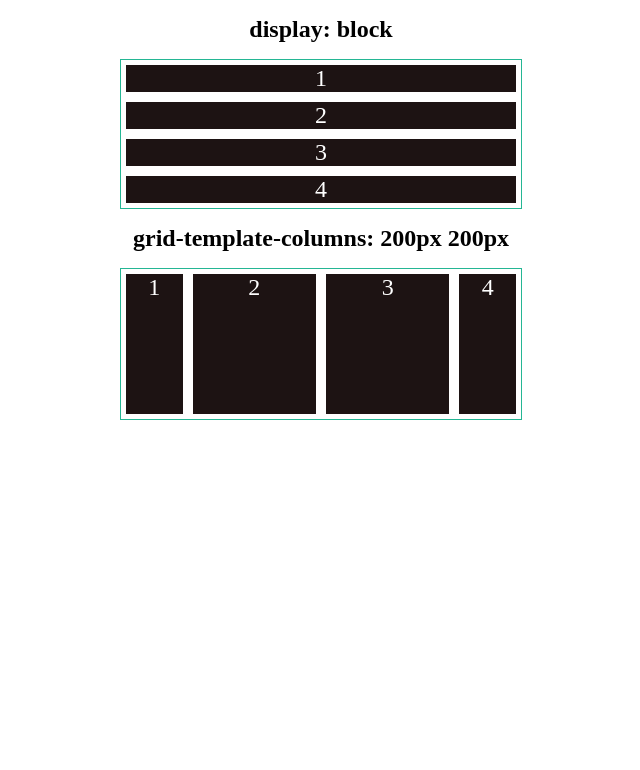
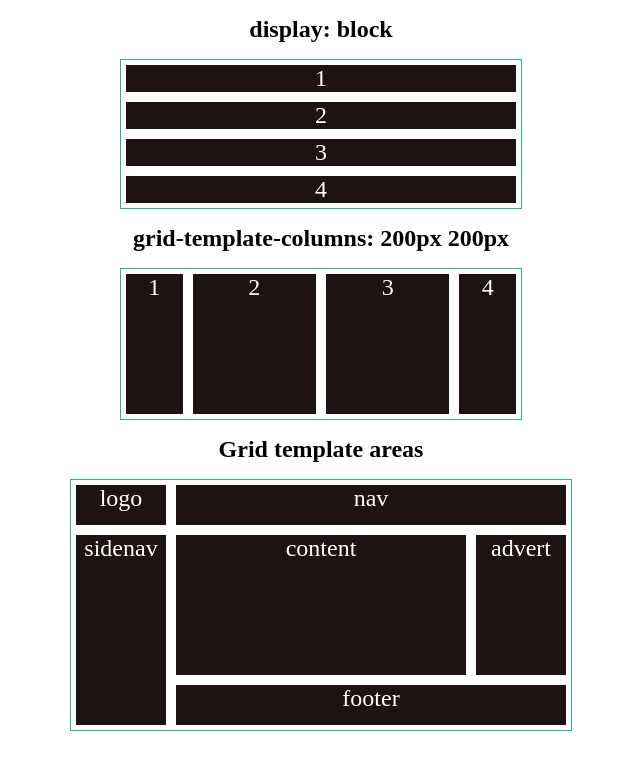
Before and after one commit to GabryelJackson/css-grid, a plain HTML site: page aulas/aula04/index.html in a window 1280 px wide. Shown: the whole page, without its empty margins (319-959 px from the left). Drawn offline with Linux system fonts and the light colour scheme.

Commit message:
aprendendo sobre o grid template areas

```diff
--- a/aulas/aula04/index.html
+++ b/aulas/aula04/index.html
@@ -27,5 +27,17 @@
             <div class="item">4</div>
         </section>
     </div>
+
+    <div>
+        <h1>Grid template areas</h1>
+        <section class="grid-template-area">
+            <div class="item logo">logo</div>
+            <div class="item nav">nav</div>
+            <div class="item sidenav">sidenav</div>
+            <div class="item content">content</div>
+            <div class="item advert">advert</div>
+            <div class="item footer">footer</div>
+        </section>
+    </div>
 </body>
 </html>
--- a/aulas/aula04/style.css
+++ b/aulas/aula04/style.css
@@ -24,3 +24,40 @@ h1 {
     grid-template-columns: 1fr 2fr 2fr 1fr;
     grid-template-rows: 150px;
 }
+
+.grid-template-area {
+    display: grid;
+    max-width: 500px;
+    margin: auto;
+    border: 1px solid #24b694;
+    grid-template-columns: 20% 60% 20%;
+    grid-template-rows: 50px 150px 50px;
+    grid-template-areas:
+    "logo nav nav"
+    "sidenav content advert"
+    "sidenav footer footer";
+}
+
+.logo {
+    grid-area: logo;
+}
+
+.nav {
+    grid-area: nav;
+}
+
+.sidenav {
+    grid-area: sidenav;
+}
+
+.content {
+    grid-area: content;
+}
+
+.advert {
+    grid-area: advert;
+}
+
+.footer {
+    grid-area: footer;
+}
```
